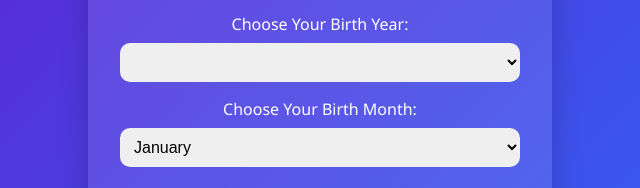
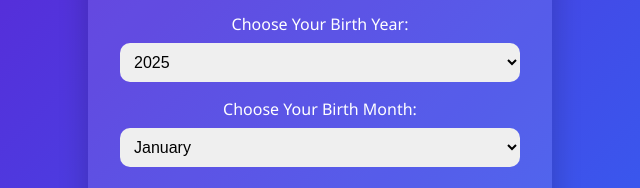
Before and after one commit to ChikaFranciscaChidimma/age-calculator-app, a plain HTML site: page index.html in a window 1280 px wide. Shown: the part 303-491 px from the top of the page, 320-960 px from the left. Drawn offline with Linux system fonts and the light colour scheme.

Commit message:
Update index.html

```diff
--- a/index.html
+++ b/index.html
@@ -34,6 +34,6 @@
     <div class="result" id="resultArea"></div>
   </div>
 
-  <script src="AgeApp.js"></script>
+  <script src="script.js"></script>
 </body>
 </html>
```
